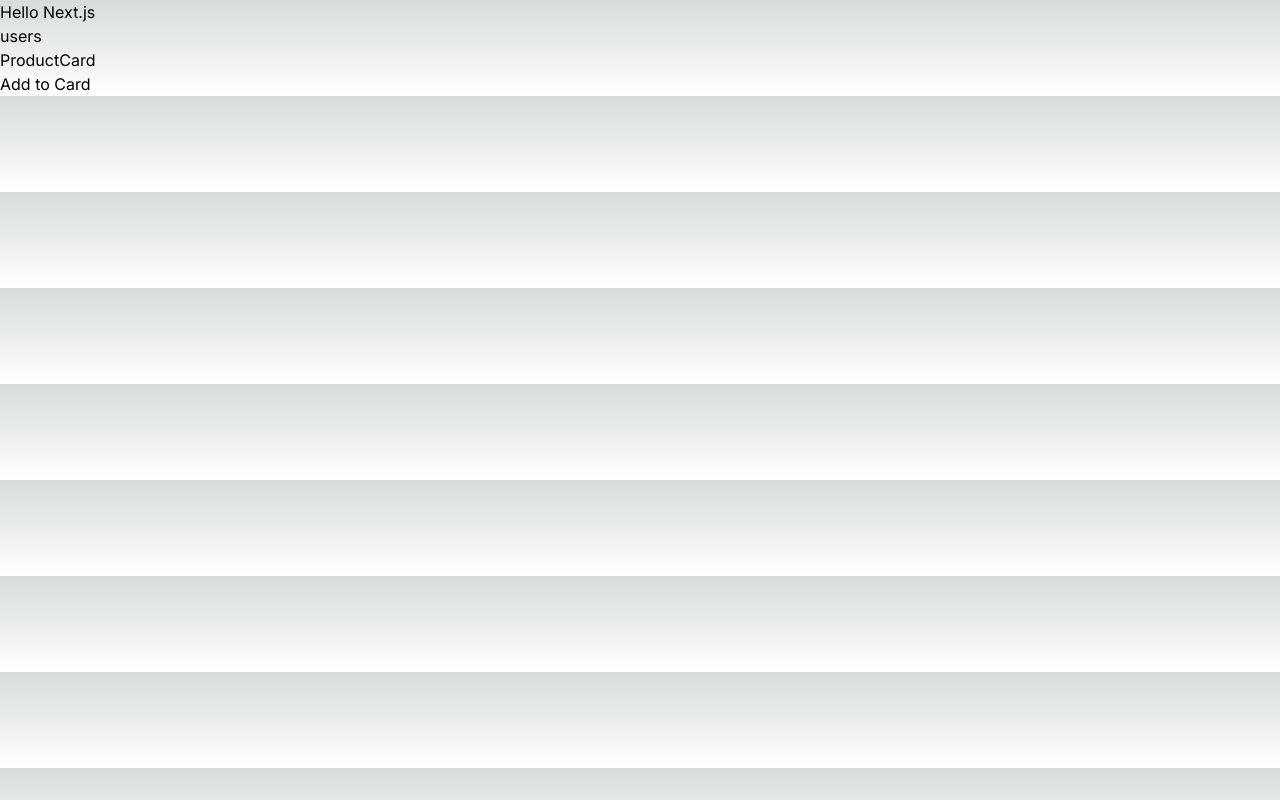
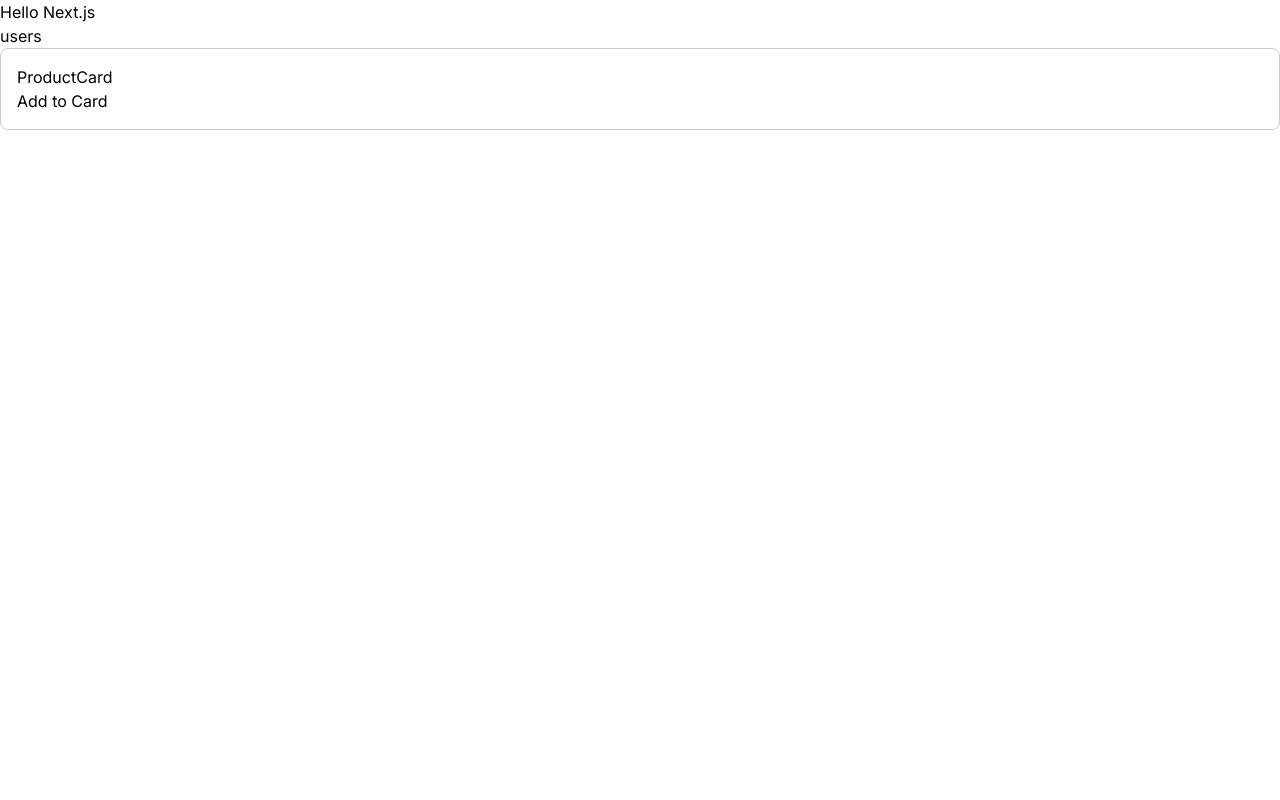
Before and after one commit to mostafa-meerzad/Next.js-with-Mosh, a Next.js app: page / in a window 1280 px wide. Built offline with nearby package versions, Linux system fonts and the light colour scheme.

Commit message:
styling using css-modules

```diff
--- a/app/components/ProductCard.tsx
+++ b/app/components/ProductCard.tsx
@@ -1,10 +1,11 @@
 // "use client"; // move this directive to the AddToCard component
 
 import AddToCard from "./AddToCard";
+import styles from "./ProductCard/ProductCard.module.css"
 
 const ProductCard = () => {
   return (
-    <div>
+    <div className={styles.card}>
       ProductCard
       {/*
        server components cannot handle user interactivity
--- /dev/null
+++ b/app/components/ProductCard/ProductCard.module.css
@@ -0,0 +1,6 @@
+.card{
+
+    border: 1px solid #ccc;
+    padding: 1rem;
+    border-radius: .5rem;
+}
--- a/app/globals.css
+++ b/app/globals.css
@@ -18,10 +18,11 @@
 
 body {
   color: rgb(var(--foreground-rgb));
-  background: linear-gradient(
+  /* background: linear-gradient(
       to bottom,
       transparent,
       rgb(var(--background-end-rgb))
     )
-    rgb(var(--background-start-rgb));
+    rgb(var(--background-start-rgb)); */
+    background-color: rgb(var(--background-end-rgb));
 }
```
